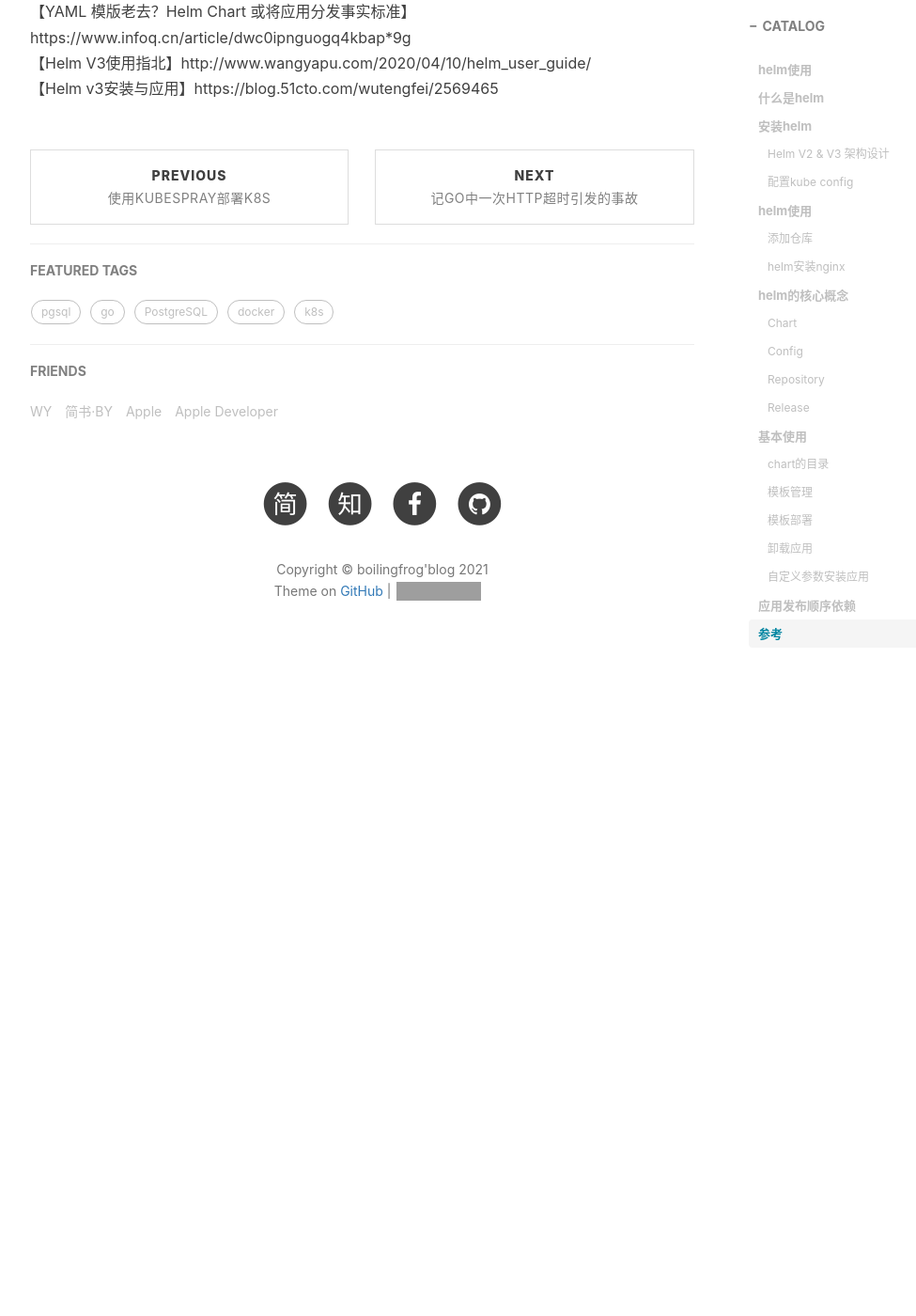
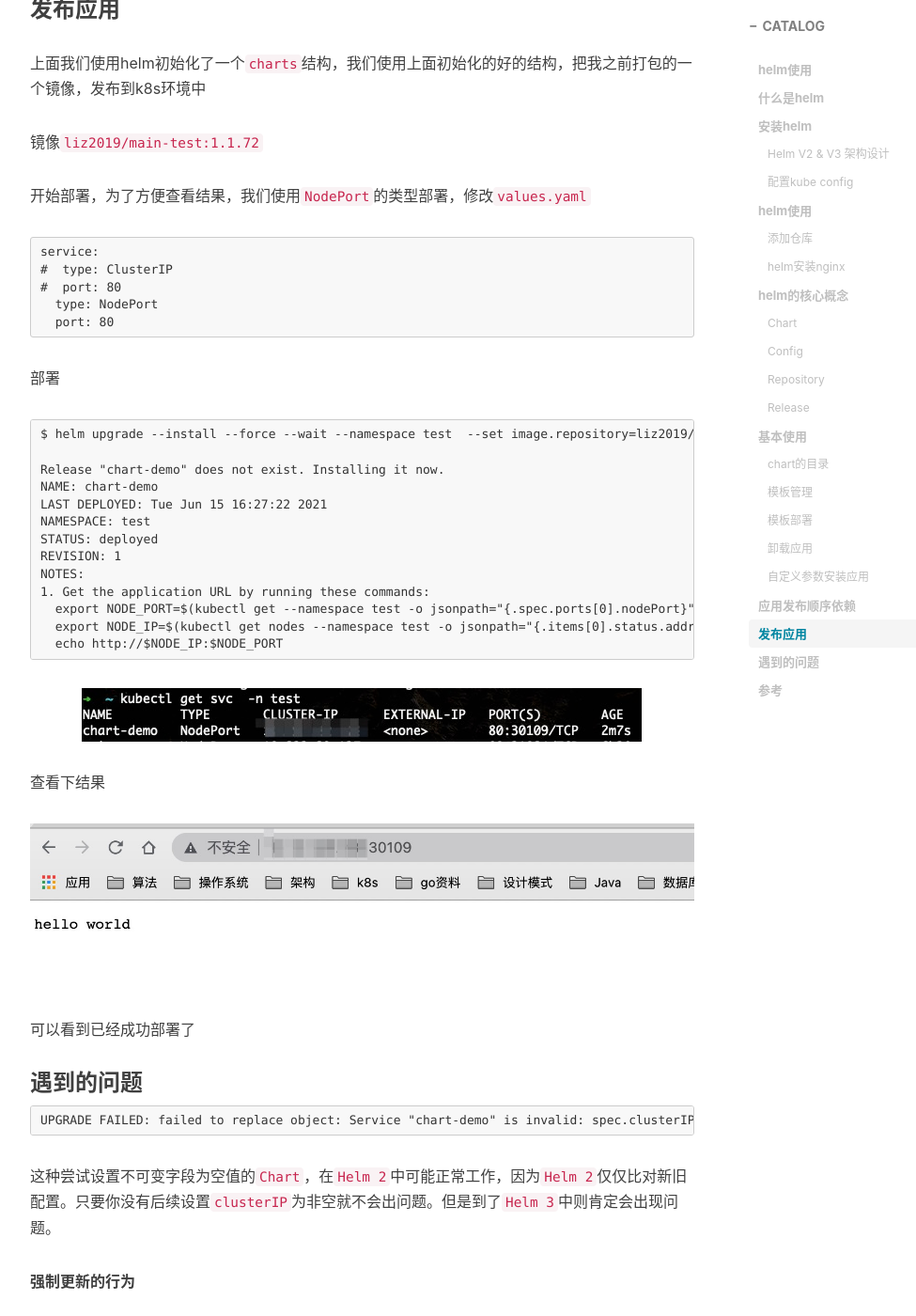
Before and after one commit to boilingfrog/boilingfrog.github.io, a Jekyll site: the page built from _posts/2021-05-25-helm使用了解.md, in a window 1280 px wide and 1400 px high, scrolled down 8995 px. Shown: the whole window at 94% size, without its empty margins (233-1208 px from the left). Built offline with Jekyll 4.4.1, drawn with Linux system fonts in a browser that asks for light colours; nearby versions of some CDN libraries; comment, search, counter and statistics services are not loaded; before the commit the page ends 9728 px from its top, so only the background shows below that; some of the changed text lies outside the part shown; grey boxes are pictures that could not be loaded.

Commit message:
helm使用

````diff
--- a/_posts/2021-05-25-helm使用了解.md
+++ b/_posts/2021-05-25-helm使用了解.md
@@ -11,7 +11,6 @@ tags:
 ---
 <!-- START doctoc generated TOC please keep comment here to allow auto update -->
 <!-- DON'T EDIT THIS SECTION, INSTEAD RE-RUN doctoc TO UPDATE -->
-
 
 - [helm使用](#helm%E4%BD%BF%E7%94%A8)
   - [什么是helm](#%E4%BB%80%E4%B9%88%E6%98%AFhelm)
@@ -33,6 +32,8 @@ tags:
     - [卸载应用](#%E5%8D%B8%E8%BD%BD%E5%BA%94%E7%94%A8)
     - [自定义参数安装应用](#%E8%87%AA%E5%AE%9A%E4%B9%89%E5%8F%82%E6%95%B0%E5%AE%89%E8%A3%85%E5%BA%94%E7%94%A8)
   - [应用发布顺序依赖](#%E5%BA%94%E7%94%A8%E5%8F%91%E5%B8%83%E9%A1%BA%E5%BA%8F%E4%BE%9D%E8%B5%96)
+  - [发布应用](#%E5%8F%91%E5%B8%83%E5%BA%94%E7%94%A8)
+  - [遇到的问题](#%E9%81%87%E5%88%B0%E7%9A%84%E9%97%AE%E9%A2%98)
   - [参考](#%E5%8F%82%E8%80%83)
 
 <!-- END doctoc generated TOC please keep comment here to allow auto update -->
@@ -346,7 +347,80 @@ helm upgrade --set 'servers[0].port=8080' nginx bitnami/nginx -n blog
 
 虽然`Chart`可以通过`requirements.yaml`来管理依赖关系，并按照顺序下发模板资源，但是并无法控制子`Chart`之间的发布顺序。例如服务 B 部署必须依赖服务 A 的资源全部`Ready`。可以通过自定义子`Chart`之间的依赖顺序，在产品层控制每个子`Chart`的发布过程。
 
+### 发布应用
+
+上面我们使用helm初始化了一个`charts`结构，我们使用上面初始化的好的结构，把我之前打包的一个镜像，发布到k8s环境中
+
+镜像`liz2019/main-test:1.1.72`
+
+开始部署，为了方便查看结果，我们使用`NodePort`的类型部署，修改`values.yaml`
+
+```
+service:
+#  type: ClusterIP
+#  port: 80
+  type: NodePort
+  port: 80
+```
+
+部署
+
+```
+$ helm upgrade --install --force --wait --namespace test  --set image.repository=liz2019/main-test --set image.tag=1.1.72 chart-demo  ./chart-demo
+
+Release "chart-demo" does not exist. Installing it now.
+NAME: chart-demo
+LAST DEPLOYED: Tue Jun 15 16:27:22 2021
+NAMESPACE: test
+STATUS: deployed
+REVISION: 1
+NOTES:
+1. Get the application URL by running these commands:
+  export NODE_PORT=$(kubectl get --namespace test -o jsonpath="{.spec.ports[0].nodePort}" services chart-demo)
+  export NODE_IP=$(kubectl get nodes --namespace test -o jsonpath="{.items[0].status.addresses[0].address}")
+  echo http://$NODE_IP:$NODE_PORT
+```
+
+<img src="/img/helm_6.jpg" alt="helm" align=center />
+
+查看下结果
+
+<img src="/img/helm_7.jpg" alt="helm" align=center />
+
+可以看到已经成功部署了
+
+### 遇到的问题
+
+```
+UPGRADE FAILED: failed to replace object: Service "chart-demo" is invalid: spec.clusterIP: Invalid value: "": field is immutable
+```
+
+这种尝试设置不可变字段为空值的`Chart`，在`Helm 2`中可能正常工作，因为`Helm 2`仅仅比对新旧配置。只要你没有后续设置`clusterIP`为非空就不会出问题。但是到了`Helm 3`中则肯定会出现问题。
+
+**强制更新的行为**
+
+指定`--force`标记时，可以在升级时，进行必要的强制更新：
+
+- 对于Helm 2，当PATCH操作失败时，会删除、再重建目标资源
+
+- 对于Helm 3，会用PUT操作来替换（replace/overwrite）目标资源
+
+如果三方合并出现问题，有可能通过强制更新解决。对于`Helm 3`来说，更多情况下无济于事，主要是K8S限制某些字段一旦创建即不可变更。
+
+**在`Helm 3`中，即使强制更新，你也可能遇到类似下面的错误:**
+
+1、`ersistentVolumeClaim "ng" is invalid: spec: Forbidden: is immutable after creation except resources.requests for bound claims`
+
+2、`failed to replace object: Service "ng" is invalid: spec.clusterIP: Invalid value: "": field is immutable`
+
+**`PUT`操作解决不了不可变字段的问题，然而`Helm 2`删除后再创建，则规避了不可变字段问题，但会引发其它问题:**
+
+- PVC删除，PV级联删除么？数据怎么办
+
+- Service删除，会导致暂时的服务不可用么？
+
 ### 参考
 【YAML 模版老去？Helm Chart 或将应用分发事实标准】https://www.infoq.cn/article/dwc0ipnguogq4kbap*9g
 【Helm V3使用指北】http://www.wangyapu.com/2020/04/10/helm_user_guide/
 【Helm v3安装与应用】https://blog.51cto.com/wutengfei/2569465
+【基于Helm的Kubernetes资源管理】https://blog.gmem.cc/helm
````
Also changed, not shown: img/helm_6.jpg (added), img/helm_7.jpg (added).
